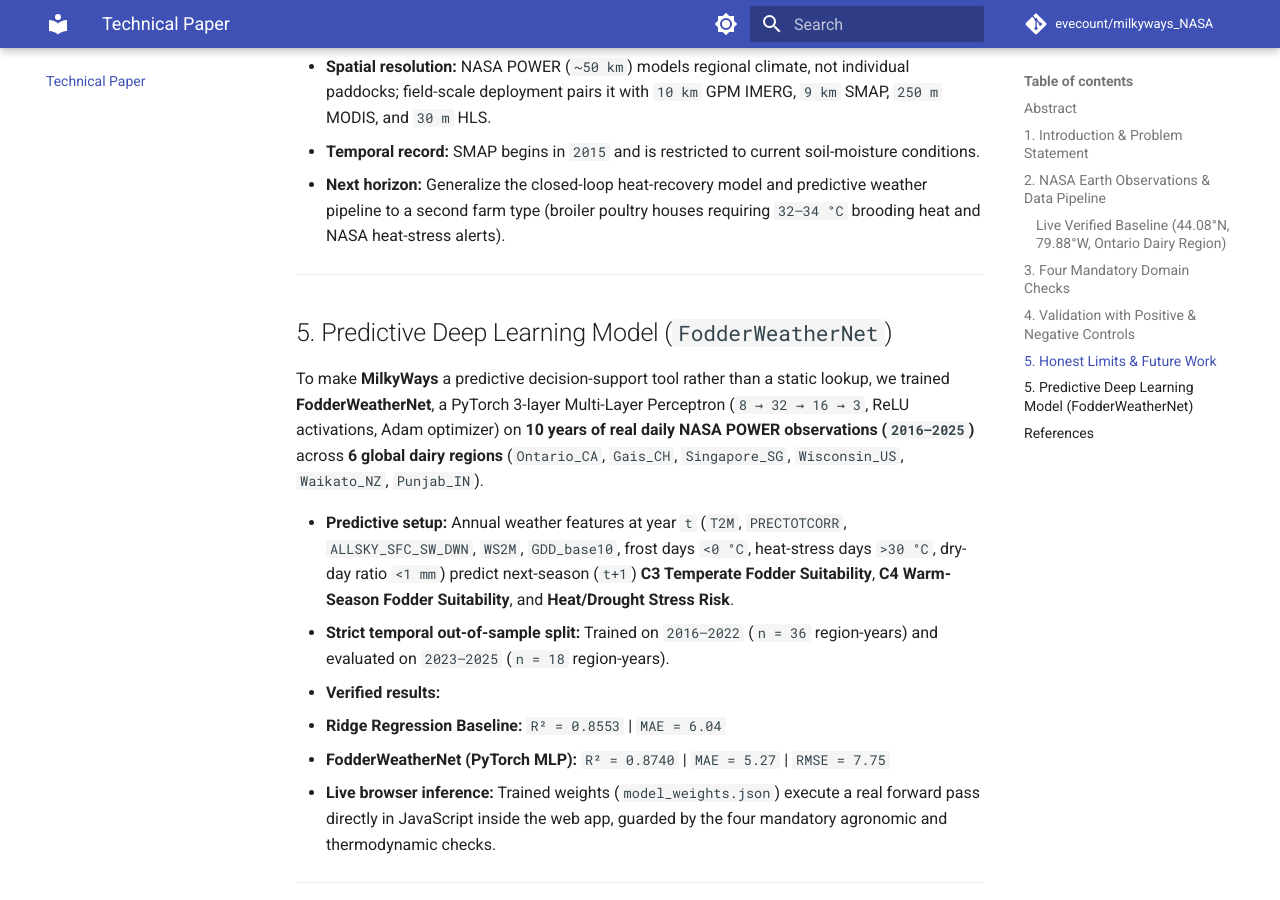
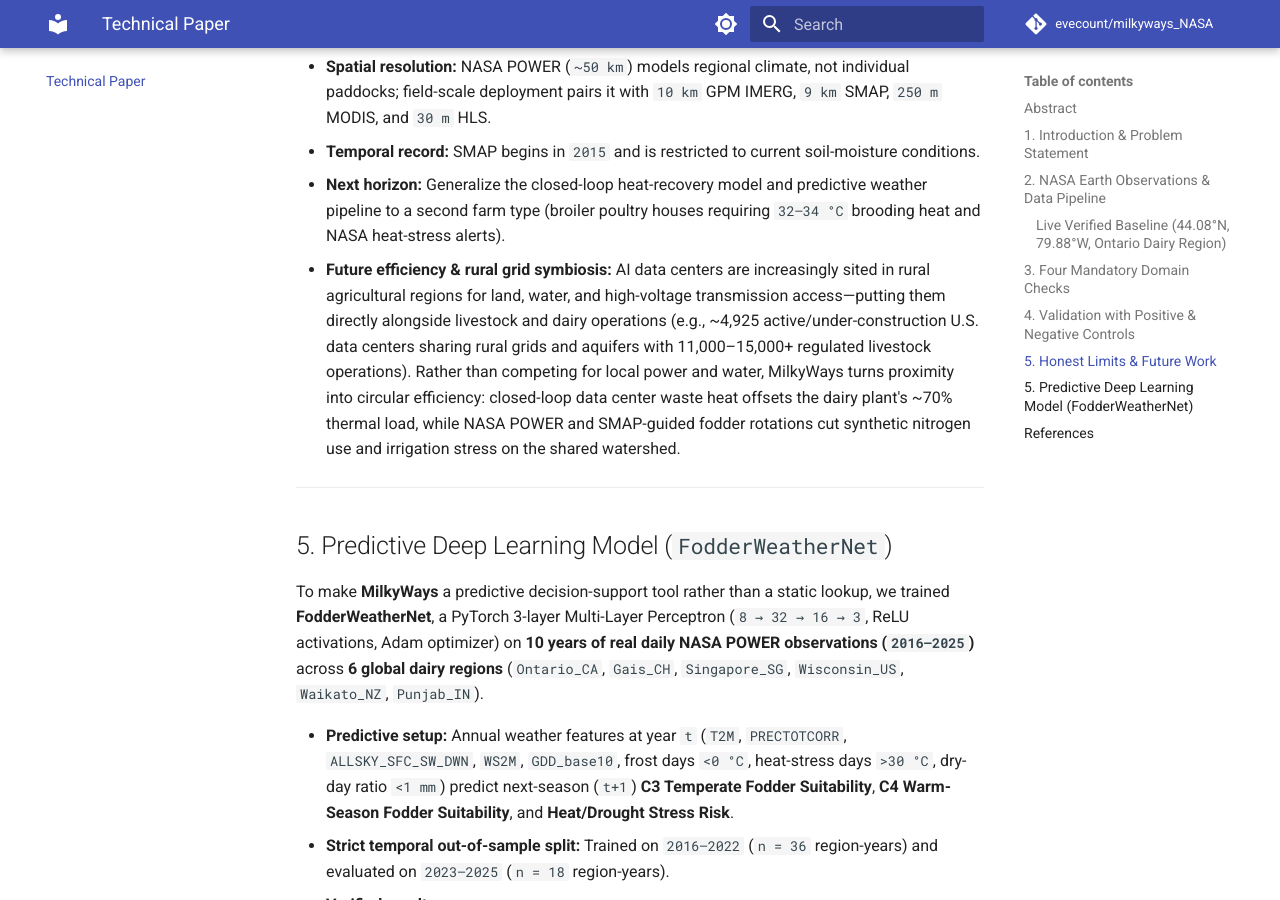
Before and after one commit to evecount/milkyways_NASA, an MkDocs documentation site: the page built from docs/paper.md, in a window 1280 px wide and 900 px high, scrolled down 3395 px. Built offline with MkDocs 1.6.1 and Material for MkDocs 9.7.7, drawn with Linux system fonts in a browser that asks for light colours; comment, search, counter and statistics services are not loaded.

Commit message:
docs: add rural farm-data center collision and future efficiency argument to paper

```diff
--- a/docs/paper.md
+++ b/docs/paper.md
@@ -68,6 +68,7 @@ Every candidate configuration in **MilkyWays** must pass four explicit checks:
 - **Spatial resolution:** NASA POWER (`~50 km`) models regional climate, not individual paddocks; field-scale deployment pairs it with `10 km` GPM IMERG, `9 km` SMAP, `250 m` MODIS, and `30 m` HLS.
 - **Temporal record:** SMAP begins in `2015` and is restricted to current soil-moisture conditions.
 - **Next horizon:** Generalize the closed-loop heat-recovery model and predictive weather pipeline to a second farm type (broiler poultry houses requiring `32–34 °C` brooding heat and NASA heat-stress alerts).
+- **Future efficiency & rural grid symbiosis:** AI data centers are increasingly sited in rural agricultural regions for land, water, and high-voltage transmission access—putting them directly alongside livestock and dairy operations (e.g., ~4,925 active/under-construction U.S. data centers sharing rural grids and aquifers with 11,000–15,000+ regulated livestock operations). Rather than competing for local power and water, MilkyWays turns proximity into circular efficiency: closed-loop data center waste heat offsets the dairy plant's ~70% thermal load, while NASA POWER and SMAP-guided fodder rotations cut synthetic nitrogen use and irrigation stress on the shared watershed.
 
 ---
 
```
